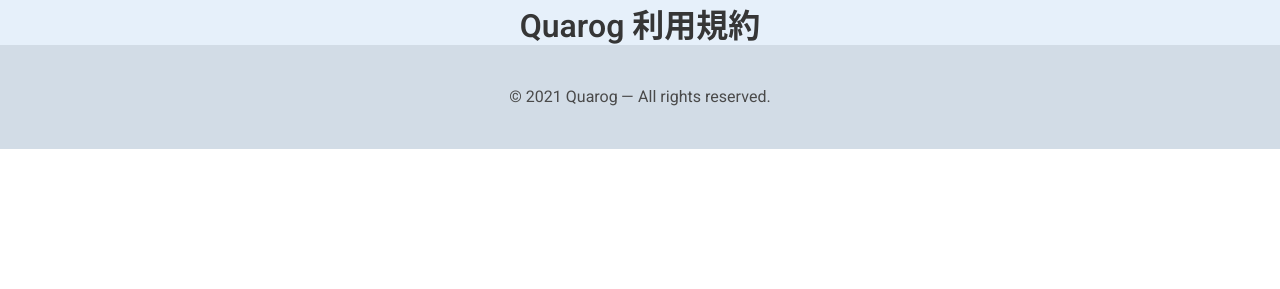
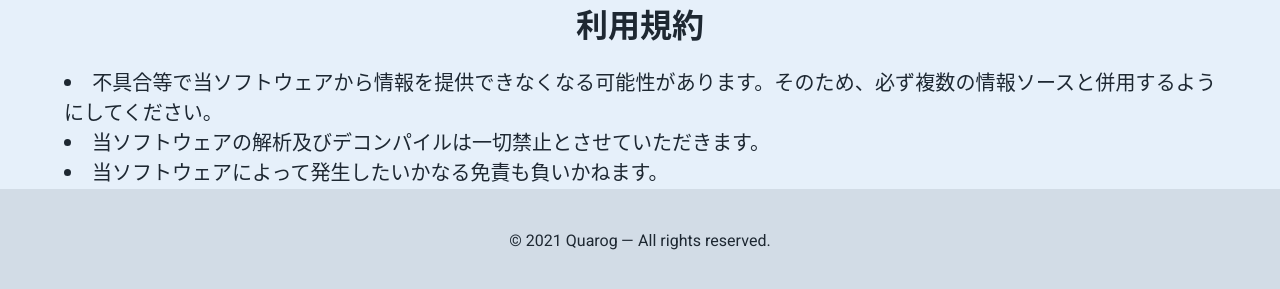
Before and after one commit to Fuku1213/software-quarog, a plain HTML site: page terms.html in a window 1280 px wide. Shown: the part 43-332 px from the top of the page. Drawn offline with nearby package versions, Linux system fonts and the light colour scheme.

Commit message:
いろいろ更新

```diff
--- a/style.css
+++ b/style.css
@@ -2,6 +2,10 @@
 *::before,
 *::after {
   box-sizing: border-box;
+}
+
+html {
+    background-color: #d2dce6 !important;
 }
 
 body {
@@ -9,12 +13,16 @@ body {
   font-family: 'Heebo', sans-serif;
   overflow-x: hidden;
   background: #e6f0fa;
-  color: #1e2832;
+  color: #1e2832 !important;
 }
 
 body.ja {
   font-family: 'Heebo', "ヒラギノ角ゴ Pro W3", "Hiragino Kaku Gothic Pro", Osaka, メイリオ, Meiryo, "ＭＳ Ｐゴシック", "MS PGothic", "ＭＳ ゴシック" , "MS Gothic", "Noto Sans CJK JP", TakaoPGothic, sans-serif;
   text-align: justify;
+}
+
+.title {
+    color: #1e2832 !important;
 }
 
 footer {
--- a/terms.html
+++ b/terms.html
@@ -36,9 +36,15 @@
     </div>
     <div class="hero-head is-fullheight">
       <div class="container has-text-centered">
-        <p class="title">Quarog 利用規約</p>
+        <p class="title">利用規約</p>
       </div>
   </div>
+  <br>
+  <div class="container is-size-5">
+      <li>不具合等で当ソフトウェアから情報を提供できなくなる可能性があります。そのため、必ず複数の情報ソースと併用するようにしてください。</li>
+      <li>当ソフトウェアの解析及びデコンパイルは一切禁止とさせていただきます。</li>
+      <li>当ソフトウェアによって発生したいかなる免責も負いかねます。</li>
+</div>
     </section>
   <footer>
     <div>
```
Also changed, not shown: index.html (+2 -2 lines), policy.html (+6 -1 lines).
